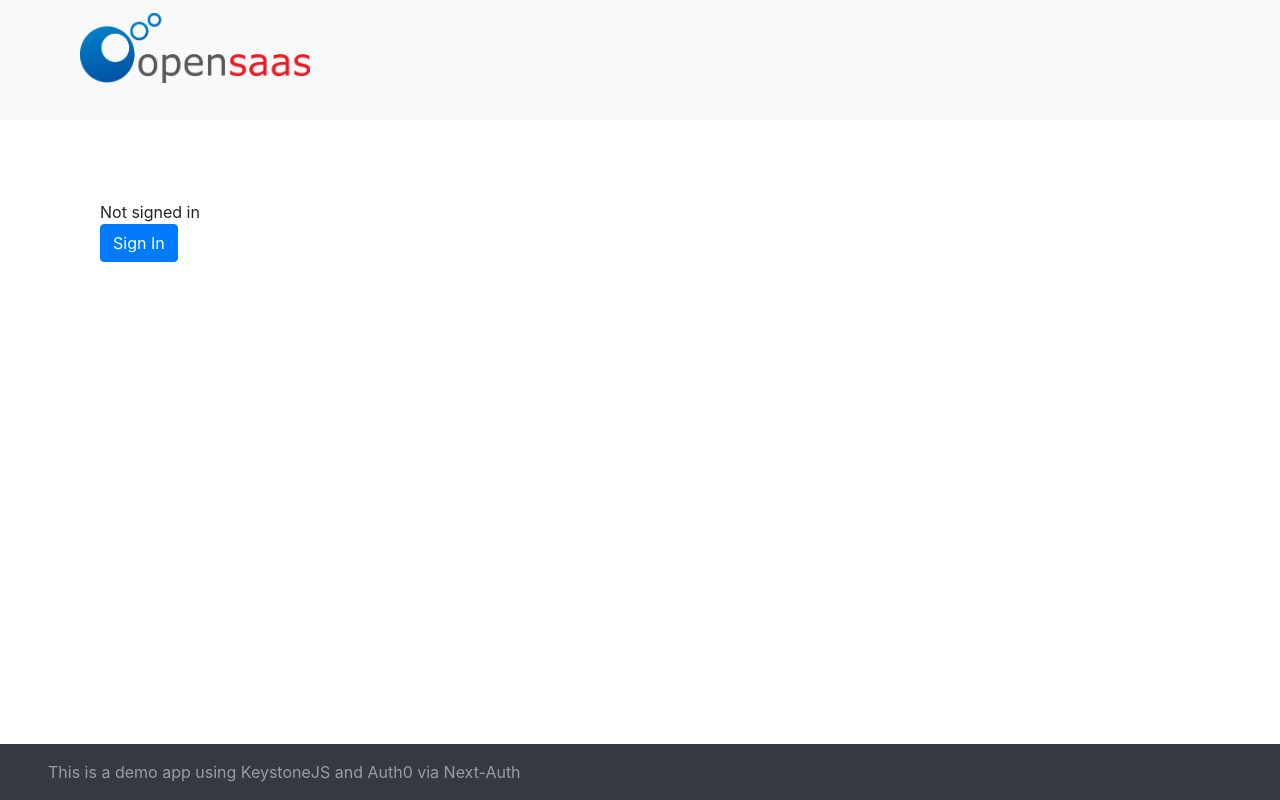
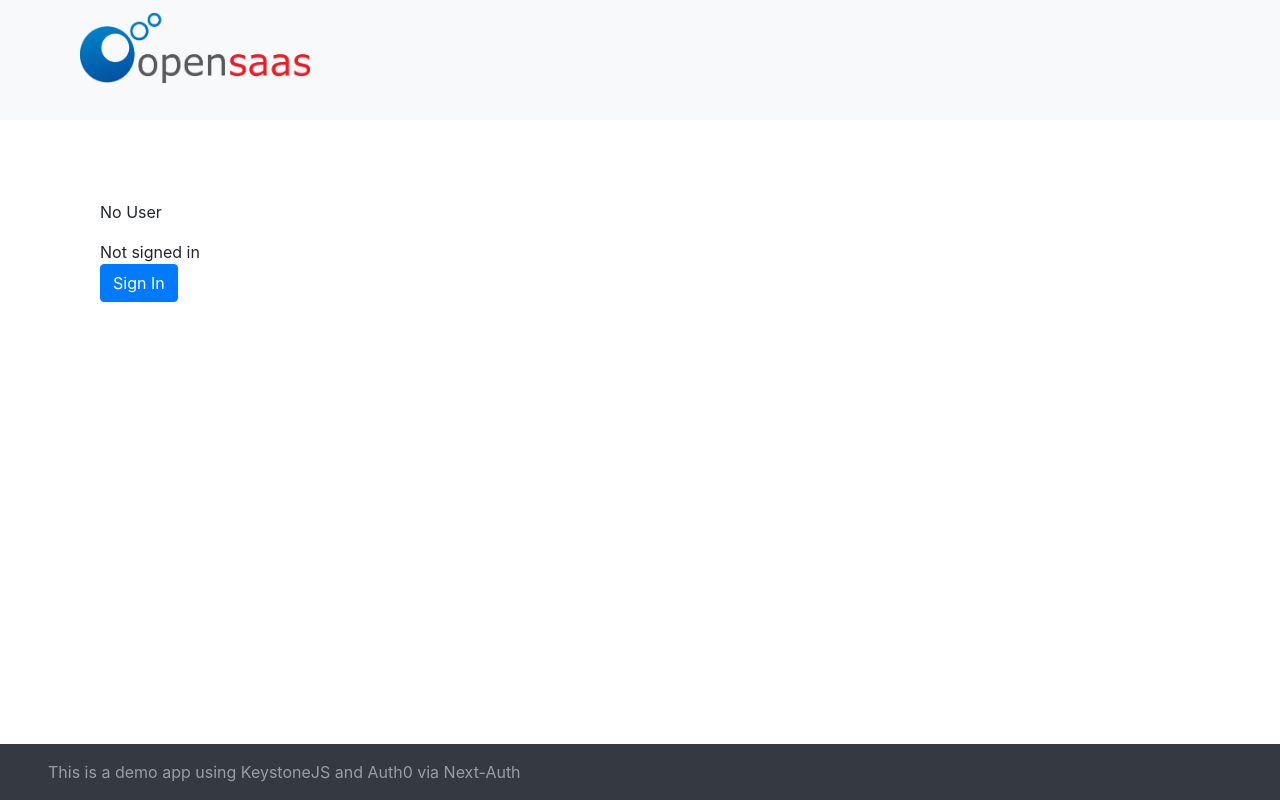
Before and after one commit to OpenSaasAU/keystone-nextjs-auth, a Next.js app in the folder apps/ks-frontend-demo/: page / in a window 1280 px wide. Built offline with nearby package versions, Linux system fonts and the light colour scheme; no server answers.

Commit message:
fix up frontend app

```diff
--- a/apps/ks-frontend-demo/next.config.js
+++ b/apps/ks-frontend-demo/next.config.js
@@ -7,20 +7,4 @@ module.exports = withPreconstruct({
     backendBaseUrl: process.env.BACKEND_BASE_URL,
     publicUrl: process.env.PUBLIC_URL,
   },
-  async rewrites() {
-    return [
-      {
-        source: '/api/auth/:auth*',
-        destination: `${process.env.BACKEND_BASE_URL}/admin/api/auth/:auth*`,
-      },
-      {
-        source: '/api/graphql',
-        destination: `${process.env.BACKEND_BASE_URL}/api/graphql`,
-      },
-      {
-        source: '/admin/:admin*',
-        destination: `${process.env.BACKEND_BASE_URL}/admin/:admin*`,
-      },
-    ];
-  },
 });
--- a/apps/ks-frontend-demo/pages/_app.tsx
+++ b/apps/ks-frontend-demo/pages/_app.tsx
@@ -2,6 +2,7 @@ import { ApolloProvider } from '@apollo/client';
 import NProgress from 'nprogress';
 import Router from 'next/router';
 import '../components/styles/nprogress.css';
+import { SessionProvider } from 'next-auth/react';
 import { Page } from '../components/Page';
 import { useApollo } from '../lib/apolloClient';
 import '../components/styles/bootstrap.min.css';
@@ -10,14 +11,16 @@ Router.events.on('routeChangeStart', () => NProgress.start());
 Router.events.on('routeChangeComplete', () => NProgress.done());
 Router.events.on('routeChangeError', () => NProgress.done());
 
-const MyApp = function ({ Component, pageProps }) {
+const MyApp = function ({ Component, pageProps: { session, ...pageProps } }) {
   const apollo = useApollo(pageProps);
   return (
-    <ApolloProvider client={apollo}>
-      <Page>
-        <Component {...pageProps} />
-      </Page>
-    </ApolloProvider>
+    <SessionProvider session={session} refetchInterval={5 * 60}>
+      <ApolloProvider client={apollo}>
+        <Page>
+          <Component {...pageProps} />
+        </Page>
+      </ApolloProvider>
+    </SessionProvider>
   );
 };
 
--- a/apps/ks-frontend-demo/pages/index.tsx
+++ b/apps/ks-frontend-demo/pages/index.tsx
@@ -1,21 +1,23 @@
 /* eslint-disable react/function-component-definition */
 import { Container, Button } from 'react-bootstrap';
-import { signIn, signOut, useSession } from 'next-auth/client';
+import { signIn, signOut, useSession } from 'next-auth/react';
 import { useUser } from '../lib/useUser';
 
 export default function SignupPage() {
   const user = useUser();
 
-  const [session, loading] = useSession();
-  if (loading) return <Container>Loading... </Container>;
+  const { data, status } = useSession();
+  if (status === 'loading') return <Container>Loading... </Container>;
 
   return (
     <Container>
-      {session && (
+      {user && <p>Authenticated Item from Keystone Says: {user.name}</p>}
+      {!user && <p>No User</p>}
+      {data && (
         <>
           <p>
-            Welcome {session.user.name}, we have your Session email as{' '}
-            {session.user.email}
+            Welcome {data.user.name}, we have your Session email as{' '}
+            {data.user.email}
           </p>
           {user && <p>And your user email as {user.email}.</p>}
           <Button
@@ -29,7 +31,7 @@ export default function SignupPage() {
           </Button>
         </>
       )}
-      {!session && (
+      {!data && (
         <>
           Not signed in <br />
           <Button
--- a/apps/ks-frontend-demo/tsconfig.json
+++ b/apps/ks-frontend-demo/tsconfig.json
@@ -16,7 +16,8 @@
     "moduleResolution": "node",
     "resolveJsonModule": true,
     "isolatedModules": true,
-    "jsx": "preserve"
+    "jsx": "preserve",
+    "incremental": true
   },
   "include": [
     "next-env.d.ts",
```
